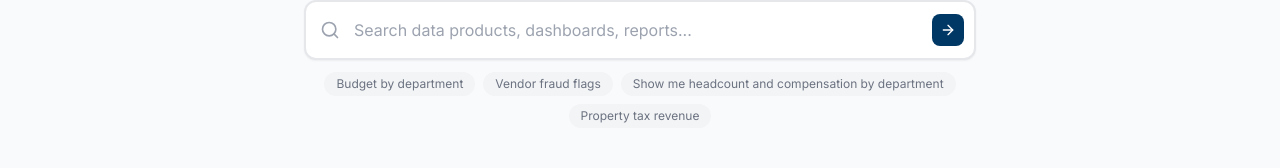
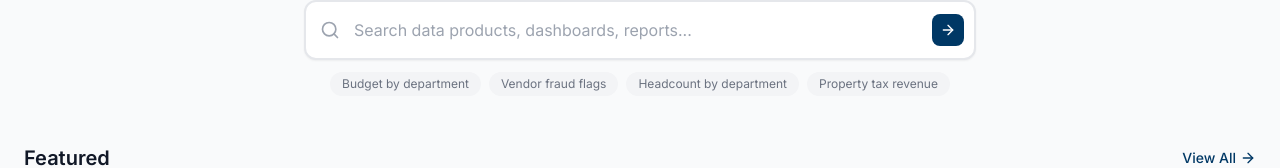
Before and after one commit to rautsamir/datamarket-databricks, a React (Vite) app in the folder src/app/: page / in a window 1280 px wide. Shown: the part 328-496 px from the top of the page. Built offline with nearby package versions, Linux system fonts and the light colour scheme; no server answers; the HTML template or start-up script is replaced by a standard one.

Commit message:
Shorten chip label to Headcount by department

```diff
--- a/src/app/src/pages/AIExplorerPage.jsx
+++ b/src/app/src/pages/AIExplorerPage.jsx
@@ -11,7 +11,7 @@ const sampleQuestions = [
   { icon: Table2, text: 'Which vendors have the highest risk scores?' },
   { icon: BarChart3, text: 'What is the total internal billing by service type?' },
   { icon: Database, text: 'Show budget variance by department' },
-  { icon: Database, text: 'Show me headcount and compensation by department' }
+  { icon: Database, text: 'Headcount by department' }
 ]
 
 const demoConversation = [
--- a/src/app/src/pages/DataMarketHomePage.jsx
+++ b/src/app/src/pages/DataMarketHomePage.jsx
@@ -123,7 +123,7 @@ export function DataMarketHomePage({ onNavigate, onOpenProduct }) {
           </form>
 
           <div className="flex flex-wrap gap-2 mt-3 justify-center">
-            {['Budget by department', 'Vendor fraud flags', 'Show me headcount and compensation by department', 'Property tax revenue'].map(s => (
+            {['Budget by department', 'Vendor fraud flags', 'Headcount by department', 'Property tax revenue'].map(s => (
               <button
                 key={s}
                 onClick={() => { setSearchQuery(s); setAiMode(true) }}
```
